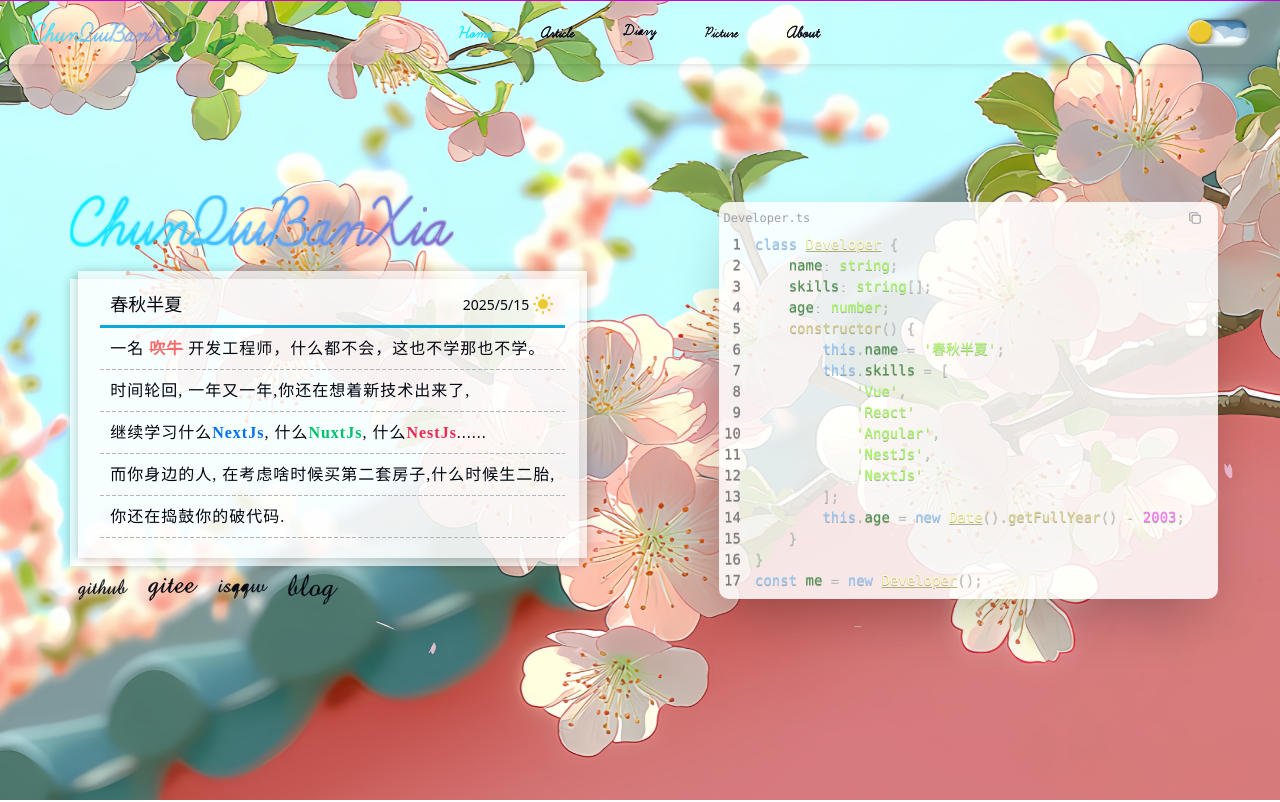
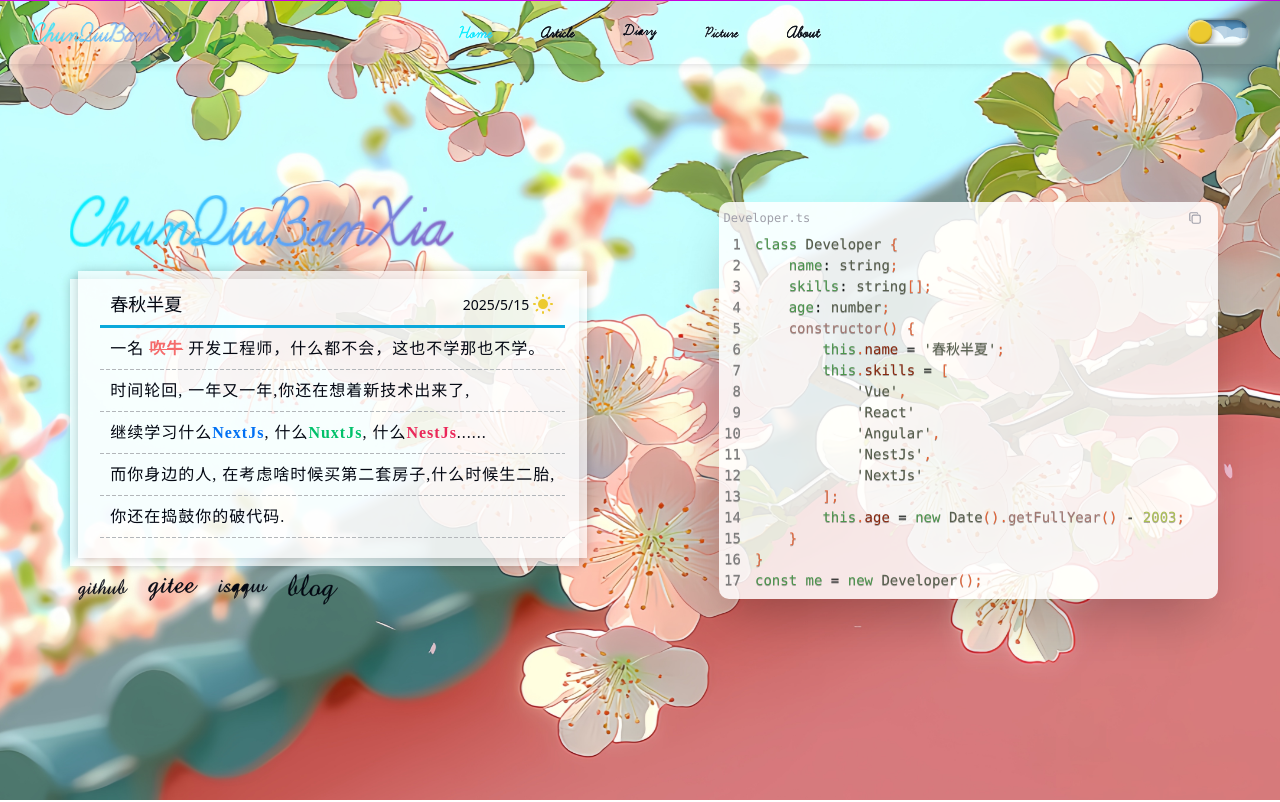
Before and after one commit to MC-YCY/next-blog, a Next.js app: page / in a window 1280 px wide. Shown: the top 802 px of the page. Built offline with nearby package versions, Linux system fonts and the light colour scheme.

Commit message:
fix: hero-codeBlock

```diff
--- a/app/globals.css
+++ b/app/globals.css
@@ -218,37 +218,47 @@
 }
 
 .light .theme-codeblock .token[style='color:#96CBFE'],
-.light .theme-codeblock .token[style='color: rgb(150, 203, 254)'] {
+.light .theme-codeblock .token[style='color: rgb(150, 203, 254);'] {
     color: #4b944c !important;
 }
 
 .theme-codeblock .token[style='color:#FFFFB6;text-decoration:underline'],
-.theme-codeblock .token[style='color: rgb(255, 255, 182); text-decoration: underline']{
+.theme-codeblock .token[style='color: rgb(255, 255, 182); text-decoration: underline;']{
     text-decoration: none !important;
 }
 
-.light .theme-codeblock .token[style='color:#FFFFB6;text-decoration:underline'] {
+.light .theme-codeblock .token[style='color:#FFFFB6;text-decoration:underline'],
+.light .theme-codeblock .token[style='color: rgb(255, 255, 182); text-decoration: underline;']{
     color: #565e4c !important;
 }
 
-.light .theme-codeblock .token[style='color:#A8FF60'] {
+.light .theme-codeblock .token[style='color:#A8FF60'],
+.light .theme-codeblock .token[style='color: rgb(168, 255, 96);']{
     color: #565e4c !important;
 }
 
-.light .theme-codeblock .token[style='color:#DAD085'] {
+.light .theme-codeblock .token[style='color:#DAD085'],
+.light .theme-codeblock .token[style='color: rgb(218, 208, 133);']{
     color: #a17771 !important;
 }
 
-.light .theme-codeblock .token[style='color:#c5c8c6'] {
+.light .theme-codeblock .token[style='color:#c5c8c6'],
+.light .theme-codeblock .token[style='color: rgb(197, 200, 198);']{
     color: #e26438 !important;
 }
 
-.light .theme-codeblock .token[style='color:#EDEDED'] {
+.light .theme-codeblock .token[style='color:#EDEDED'],
+.light .theme-codeblock .token[style='color: rgb(237, 237, 237);']{
     color: #181c1b !important;
 }
 
-.light .theme-codeblock .token[style='color:#FF73FD'] {
+.light .theme-codeblock .token[style='color:#FF73FD'],
+.light .theme-codeblock .token[style='color: rgb(255, 115, 253);']{
     color: #abbf52 !important;
+}
+
+.light .theme-codeblock .property-access{
+    color: #88280f !important;
 }
 
 .dark .theme-codeblock {
```
